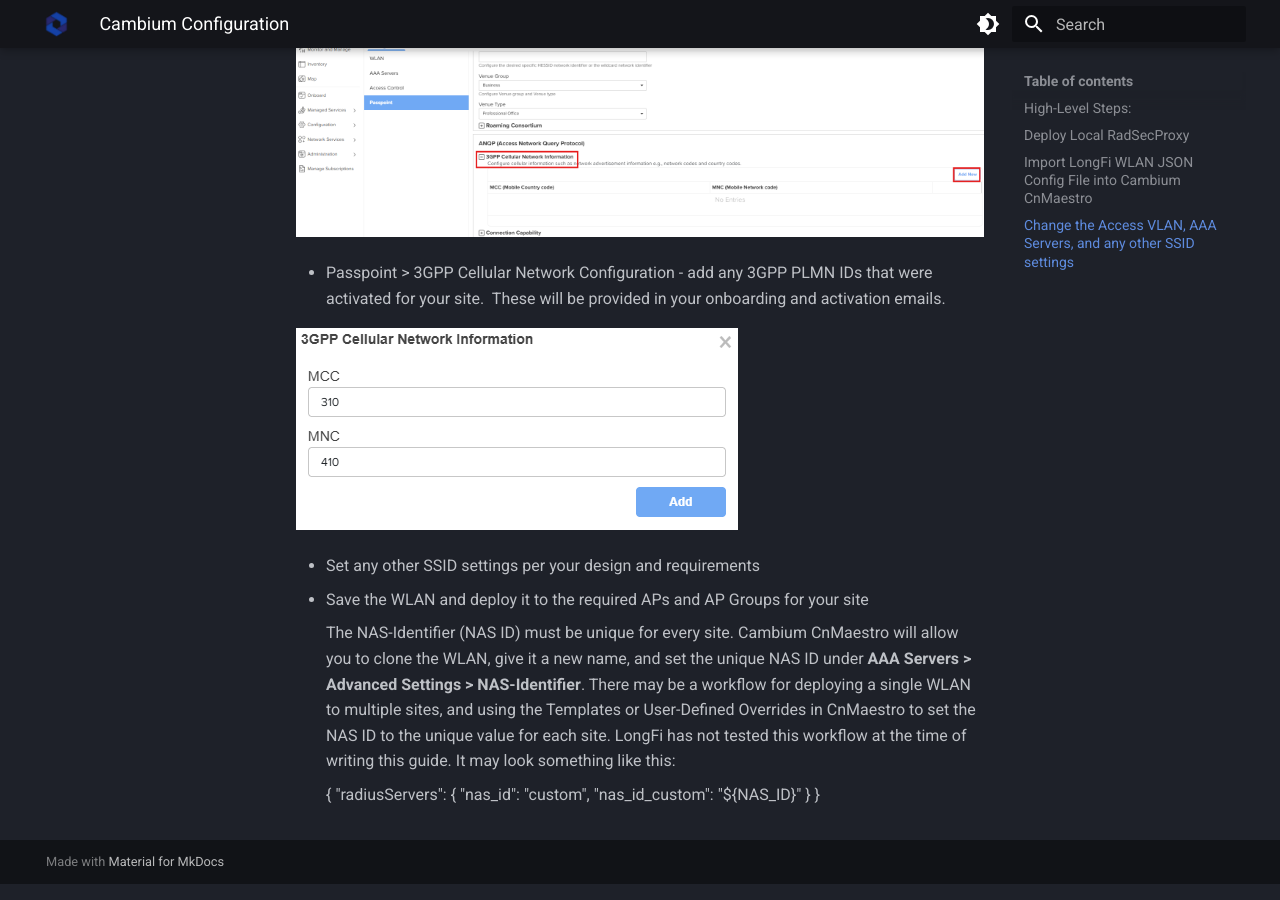
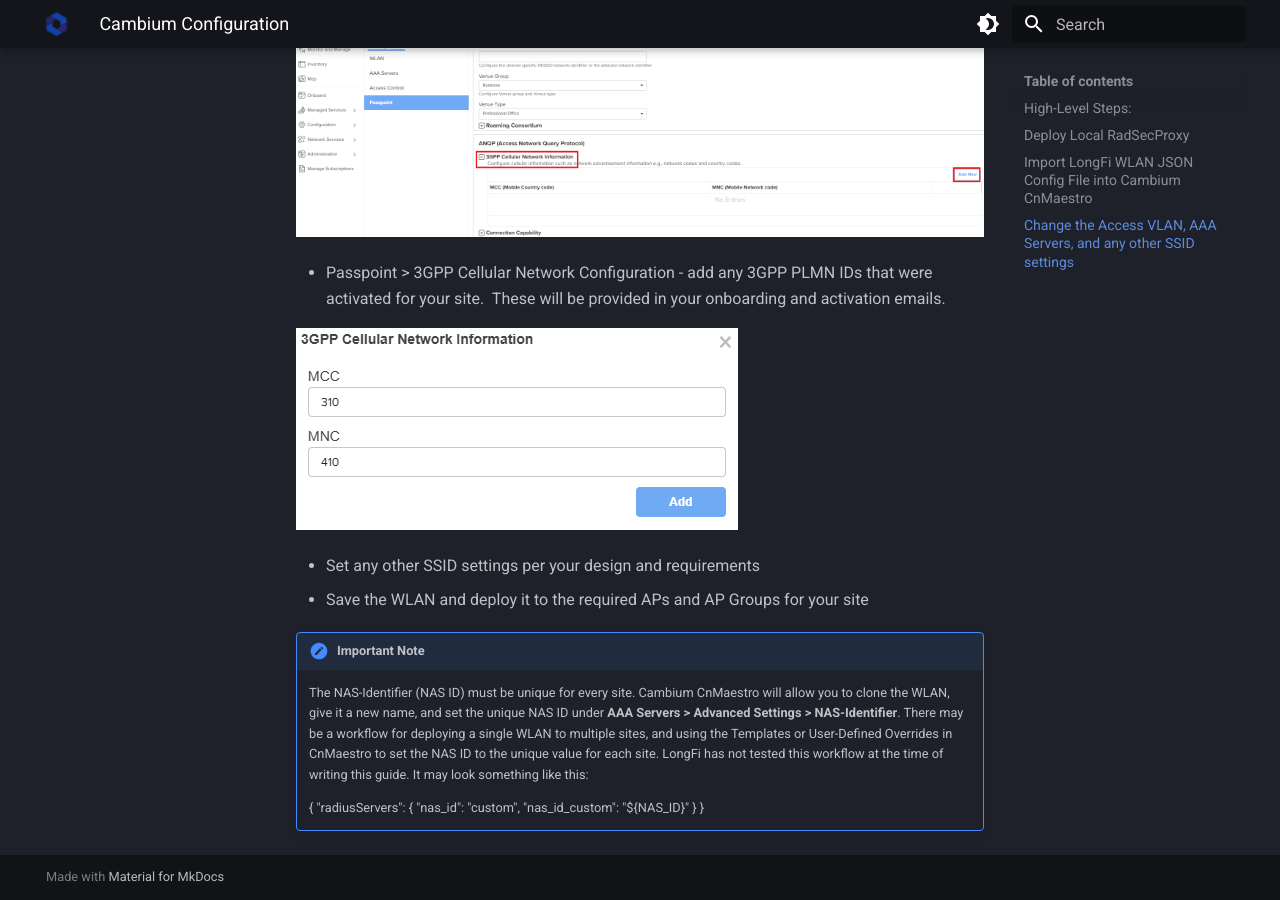
Before and after one commit to LongFi-Solutions/longfi-solutions.github.io, an MkDocs documentation site: the page built from docs/deployment/cambium.md, in a window 1280 px wide and 900 px high, scrolled down 5729 px. Built offline with MkDocs 1.6.1 and Material for MkDocs 9.7.7, drawn with Linux system fonts in a browser that asks for light colours.

Commit message:
Update Deployment Guides “cambium”

```diff
--- a/docs/deployment/cambium.md
+++ b/docs/deployment/cambium.md
@@ -92,6 +92,10 @@ Click on the newly created WLAN and change the following:
 - Set any other SSID settings per your design and requirements
 - Save the WLAN and deploy it to the required APs and AP Groups for your site
 
+!!! note "Important Note"
+
+
+
     The NAS-Identifier (NAS ID) must be unique for every site. Cambium CnMaestro will allow you to clone the WLAN, give it a new name, and set the unique NAS ID under **AAA Servers > Advanced Settings > NAS-Identifier**. There may be a workflow for deploying a single WLAN to multiple sites, and using the Templates or User-Defined Overrides in CnMaestro to set the NAS ID to the unique value for each site. LongFi has not tested this workflow at the time of writing this guide. It may look something like this:
 
     {
```
